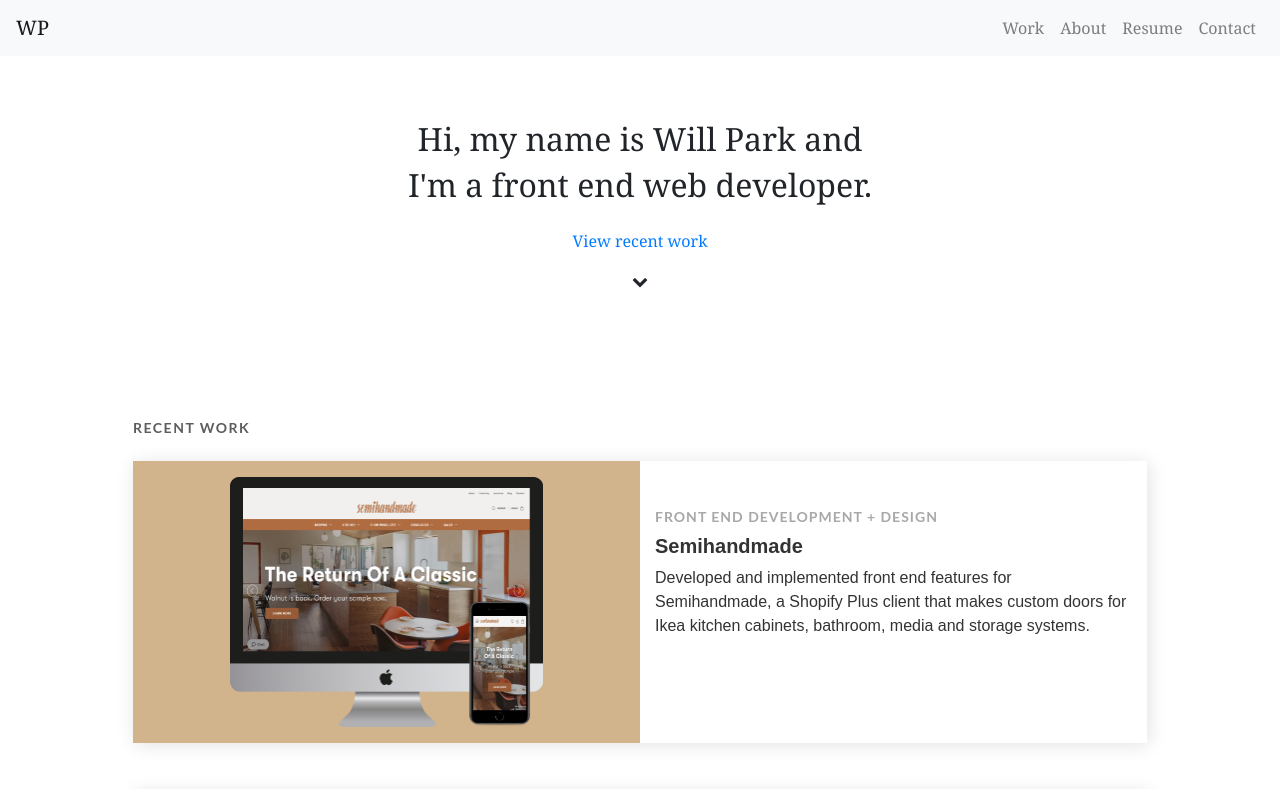
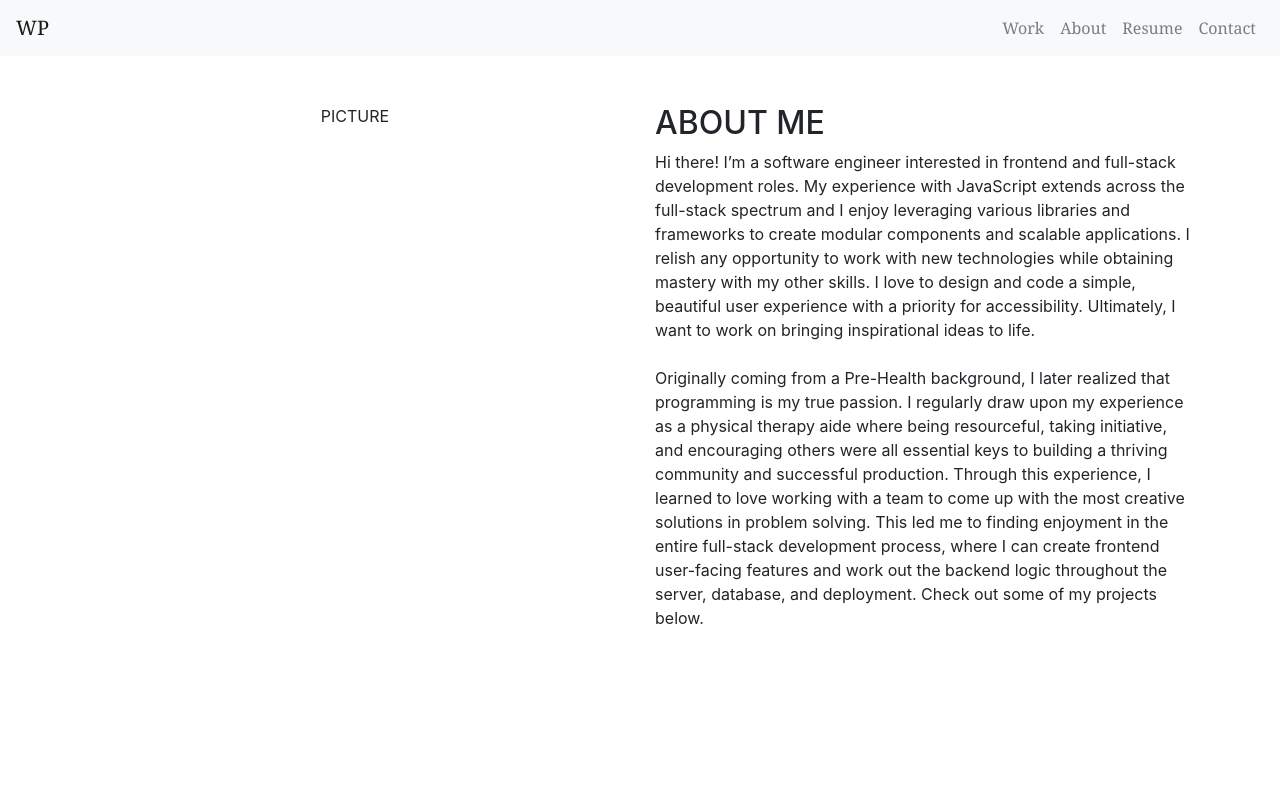
Before and after one commit to wjypark94/wpark-portfolio, a React (Create React App) app: page /about in a window 1280 px wide. Shown: the top 789 px of the page. Built offline with nearby package versions, Linux system fonts and the light colour scheme; a web font is replaced by a local one.

Commit message:
added new page

```diff
--- a/package.json
+++ b/package.json
@@ -11,6 +11,7 @@
     "react-bootstrap": "^1.0.0-beta.16",
     "react-dom": "^16.12.0",
     "react-reveal": "^1.2.2",
+    "react-router-dom": "^5.2.0",
     "react-scripts": "3.3.0",
     "react-scroll": "^1.7.16"
   },
--- /dev/null
+++ b/src/components/About.js
@@ -0,0 +1,30 @@
+import React, { Component } from 'react';
+
+class About extends Component {
+	render() {
+		return (
+			<div class="container pt-5">
+				<div class="row">
+					<div class="col-6">PICTURE</div>
+					<div class="col-6 text-left">
+						<div class="row">
+							<div class="col-12">
+								<h2>ABOUT ME</h2>
+							</div>
+							<div class="col-12">
+								Hi there! I’m a software engineer interested in frontend and full-stack development roles. My experience with JavaScript extends across the full-stack spectrum and I enjoy leveraging various libraries and frameworks to create modular components and scalable applications. I relish any opportunity to work with new technologies while obtaining mastery with my other skills. I love to design and code a simple, beautiful user experience with a priority for accessibility. Ultimately, I want to work on bringing inspirational ideas to life.
+								<br/>
+								<br/>
+								Originally coming from a Pre-Health background, I later realized that programming is my true passion. I regularly draw upon my experience as a physical therapy aide where being resourceful, taking initiative, and encouraging others were all essential keys to building a thriving community and successful production. Through this experience, I learned to love working with a team to come up with the most creative solutions in problem solving. This led me to finding enjoyment in the entire full-stack development process, where I can create frontend user-facing features and work out the backend logic throughout the server, database, and deployment.
+								Check out some of my projects below.
+							</div>
+
+						</div>
+					</div>
+				</div>
+			</div>
+		)
+	}
+}
+
+export default About;
--- a/src/components/App.js
+++ b/src/components/App.js
@@ -5,14 +5,36 @@ import NavBar from './NavBar';
 import Header from './Header';
 import RecentWork from './RecentWork';
 import PastProjects from './PastProjects';
+import About from './About';
+
+import {
+	BrowserRouter as Router,
+	Switch,
+	Route,
+	Link
+} from "react-router-dom";
 
 function App() {
   return (
     <div className="App">
 		<NavBar/>
-		<Header/>
-		<RecentWork/>
-		<PastProjects/>
+
+		<Router>
+			<Switch>
+				<Route exact path ="/">
+					<Header/>
+					<RecentWork/>
+					<PastProjects/>
+				</Route>
+				<Route exact path ="/about">
+					<About/>
+				</Route>
+			</Switch>
+		</Router>
+
+
+
+
 
     </div>
   );
--- a/src/components/NavBar.js
+++ b/src/components/NavBar.js
@@ -12,14 +12,14 @@ class NavBar extends Component {
 			<div className="container-fluid px-0">
 				<Fade top>
 					<Navbar collapseOnSelect expand="lg" bg="light" variant="light">
-						<Navbar.Brand href="#home">WP</Navbar.Brand>
+						<Navbar.Brand href="/">WP</Navbar.Brand>
 						<Navbar.Toggle aria-controls="responsive-navbar-nav" />
 						<Navbar.Collapse id="responsive-navbar-nav">
 							<Nav className="ml-auto">
 								<Nav.Link href="#work">Work</Nav.Link>
-								<Nav.Link href="#about">About</Nav.Link>
-								<Nav.Link href="#resume">Resume</Nav.Link>
-								<Nav.Link href="#contact">Contact</Nav.Link>
+								<Nav.Link href="/about">About</Nav.Link>
+								<Nav.Link href="/resume">Resume</Nav.Link>
+								<Nav.Link href="/contact">Contact</Nav.Link>
 							</Nav>
 						</Navbar.Collapse>
 					</Navbar>
```
Also changed, not shown: 1 other file (tests, documents, lock files or other folders).
